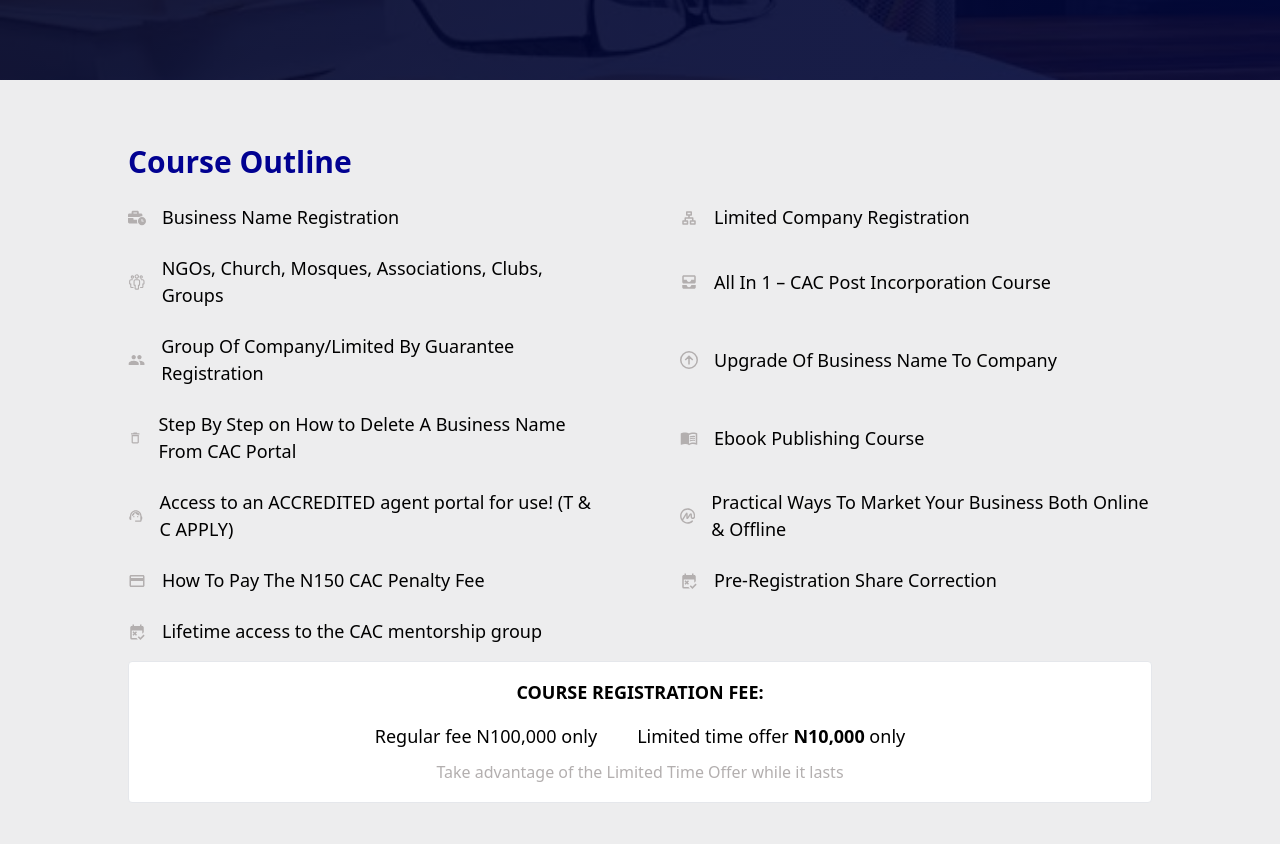
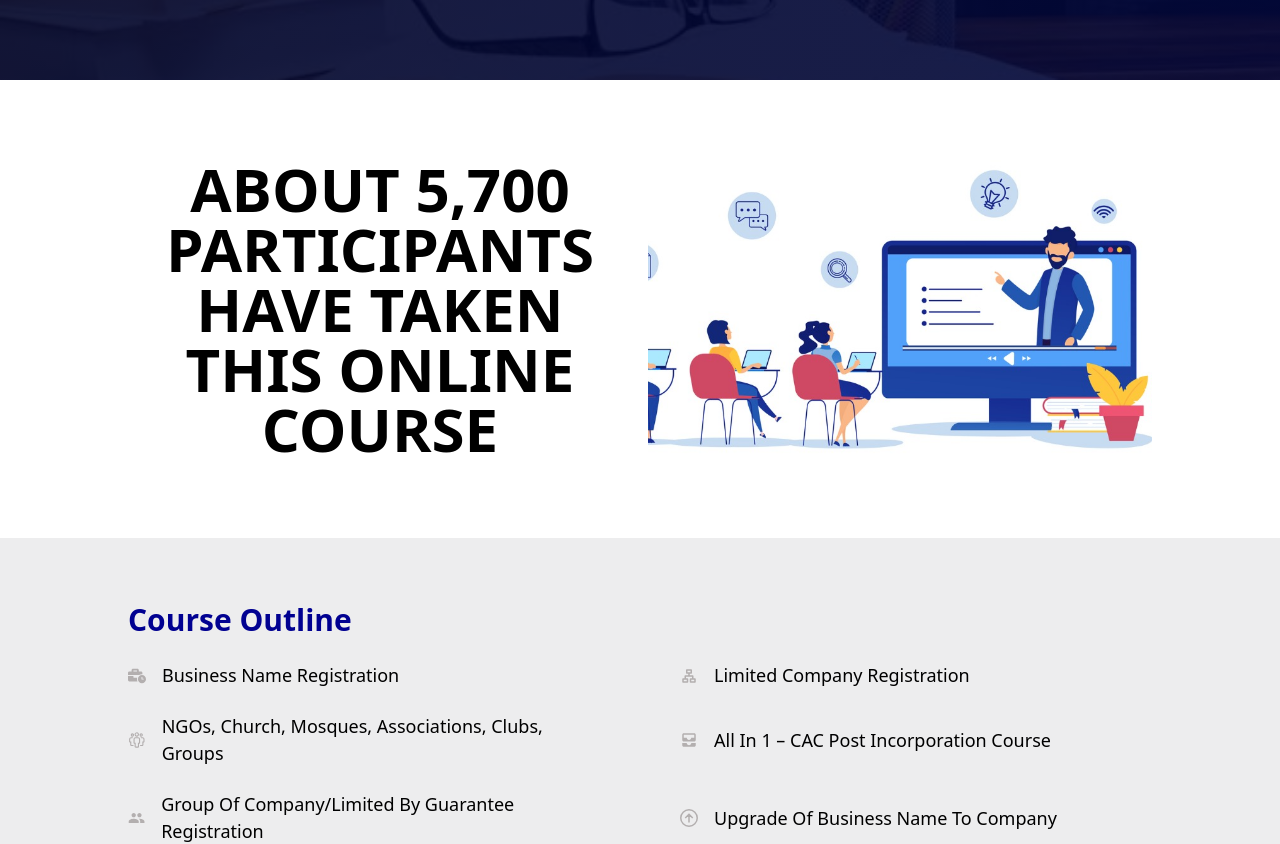
Before and after one commit to StivinTaesoo/euthus-consult, a Next.js app: page /courses in a window 1280 px wide. Shown: the part 520-1364 px from the top of the page. Built offline with nearby package versions, Linux system fonts and the light colour scheme.

Commit message:
added Course participation

```diff
--- a/app/courses/page.tsx
+++ b/app/courses/page.tsx
@@ -1,4 +1,5 @@
 import CourseOutline from "@/components/courses/CourseOutline";
+import CourseParticipation from "@/components/courses/CourseParticipation";
 import CoursePayment from "@/components/courses/CoursePayment";
 import HeroForPages from "@/components/hero-sections/HeroForPages";
 
@@ -10,6 +11,7 @@ export default function Courses() {
                 descText="This Course is ideal for anyone looking to earn money by offering CAC Registration services, including CAC agents, CAC service providers, and business owners aiming to operate professionally."
                 imgSrc="./images/image-5.jpeg"
             />
+            <CourseParticipation />
             <CourseOutline />
             <CoursePayment />
             <h1>COURSES</h1>
--- a/components/courses/CourseOutline.tsx
+++ b/components/courses/CourseOutline.tsx
@@ -101,7 +101,7 @@ function CourseOutline() {
                             Limited time offer <strong>N10,000</strong> only
                         </div>
                     </div>
-                    <p className="text-[14px] text-[#b3afaf] mt-2 md:text-[16px]">
+                    <p className="text-[14px] text-[#b3afaf] mt-2 md:text-[16px] leading-none">
                         Take advantage of the Limited Time Offer while it lasts
                     </p>
                 </div>
--- /dev/null
+++ b/components/courses/CourseParticipation.tsx
@@ -0,0 +1,22 @@
+import React from "react";
+
+function CourseParticipation() {
+    return (
+        <div className="w-full ">
+            <div className="w-[90%] flex flex-col items-center gap-4 py-10 mx-auto  md:flex-row md:w-[80%] ">
+                <h1 className="w-full uppercase font-bold text-center text-2xl md:text-6xl md:w-[50%]">
+                    About 5,700 participants have taken this online course
+                </h1>
+                <div className="w-full md:w-[50%]">
+                    <img
+                        src="./images/image-13.jpg"
+                        alt="Course Participants"
+                        className="w-full"
+                    />
+                </div>
+            </div>
+        </div>
+    );
+}
+
+export default CourseParticipation;
```
Also changed, not shown: public/images/image-12.jfif (deleted), public/images/image-12.jpg (renamed from public/images/1040.jpg).
